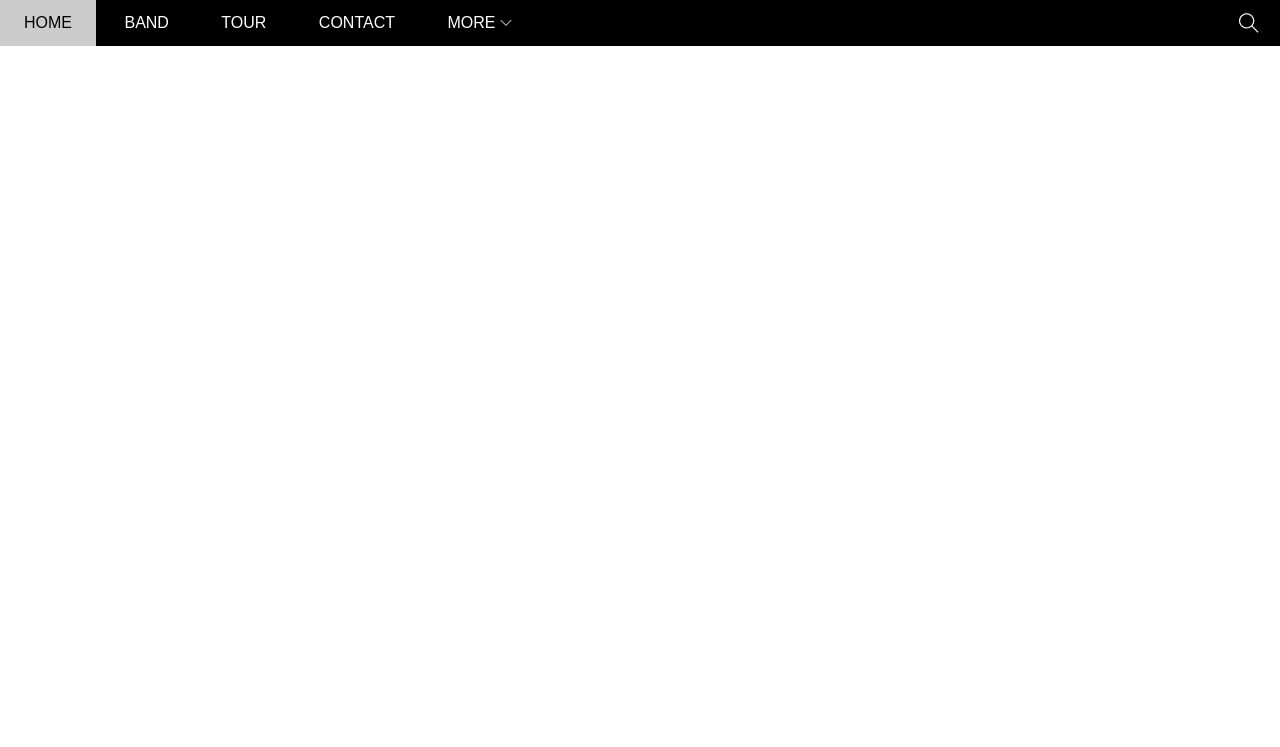
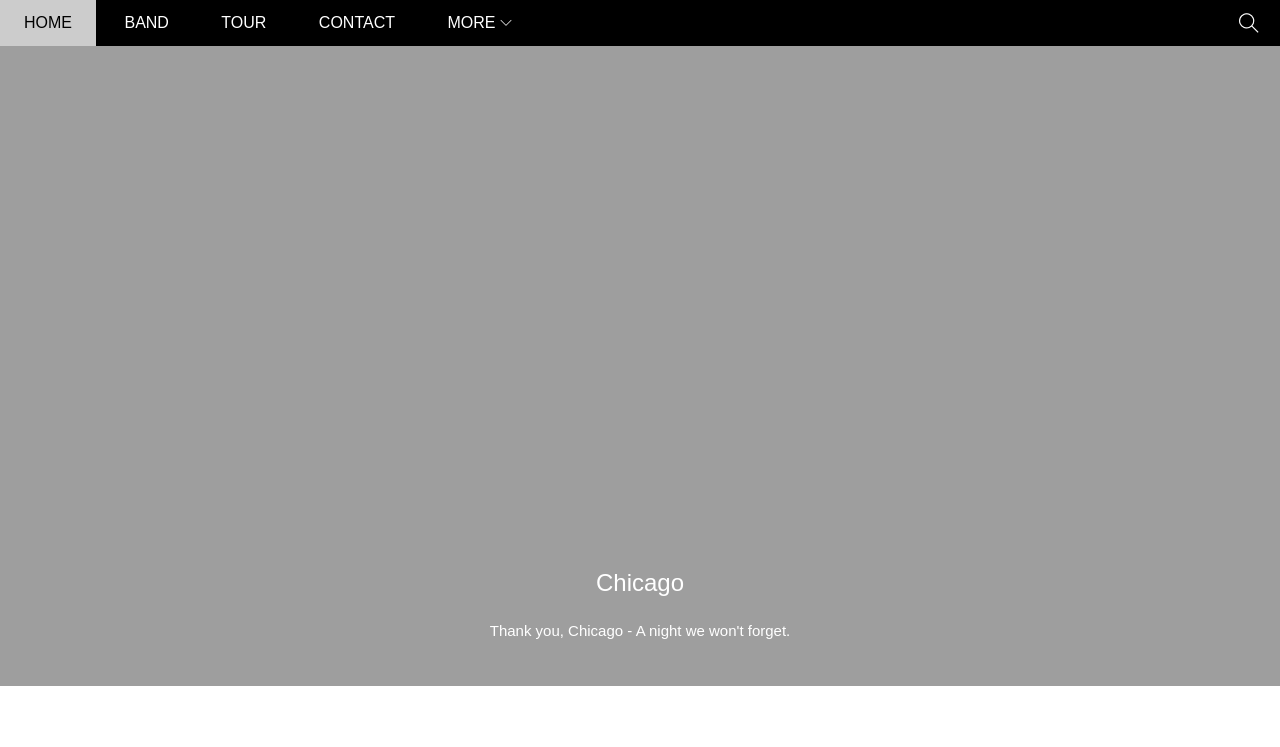
Before and after one commit to HuyyNguyenz/theband, a plain HTML site: page index.html in a window 1280 px wide. Shown: the top 747 px of the page. Drawn offline with Linux system fonts and the light colour scheme; the site is published under a folder, as on GitHub Pages, so addresses that start at the root find nothing.

Commit message:
Update style.css

```diff
--- a/assets/css/style.css
+++ b/assets/css/style.css
@@ -184,7 +184,7 @@ html {
     position: relative;
     margin-top: 46px;
     padding-top: 50%;
-    background: url('/assets/img/slider1/chicago.jpg') top center / cover no-repeat;
+    background: url('../img/slider1/chicago.jpg') top center / cover no-repeat;
 }
 
 #slider .text-content {
```
